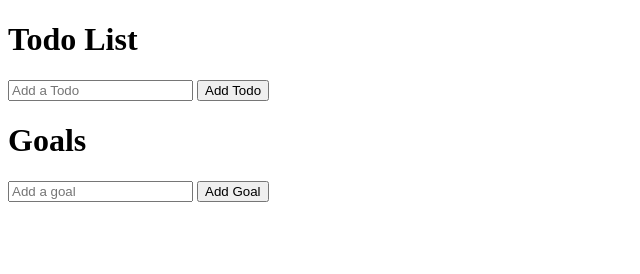
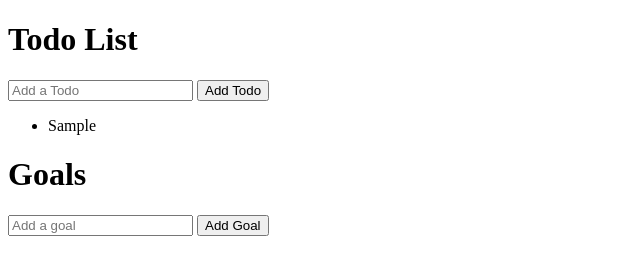
Before and after one commit to Akram11/todo-app-redux, a plain HTML site: page index.html in a window 1280 px wide. Both pictures are taken after typing "Sample" into the empty fields and a click on the button "Add Todo". Shown: the whole page, without its empty margins (0-640 px from the left). Drawn offline with Linux system fonts and the light colour scheme.

Commit message:
added a function to add a todo to the DOM

```diff
--- a/index.html
+++ b/index.html
@@ -162,6 +162,8 @@
         name,
         complete: false
       }))
+
+      addTodoToDOM(name);
     }
 
     function addGoal() {
@@ -175,6 +177,14 @@
       }))
     }
 
+    function addTodoToDOM (input){
+      const li = document.createElement('li')
+      li.textContent = input
+      const ul = document.getElementById('todos')
+      ul.appendChild(li)
+
+    }
+
     const todoBtn = document.getElementById('todoBtn')
       .addEventListener('click', addTodo)
 
```
